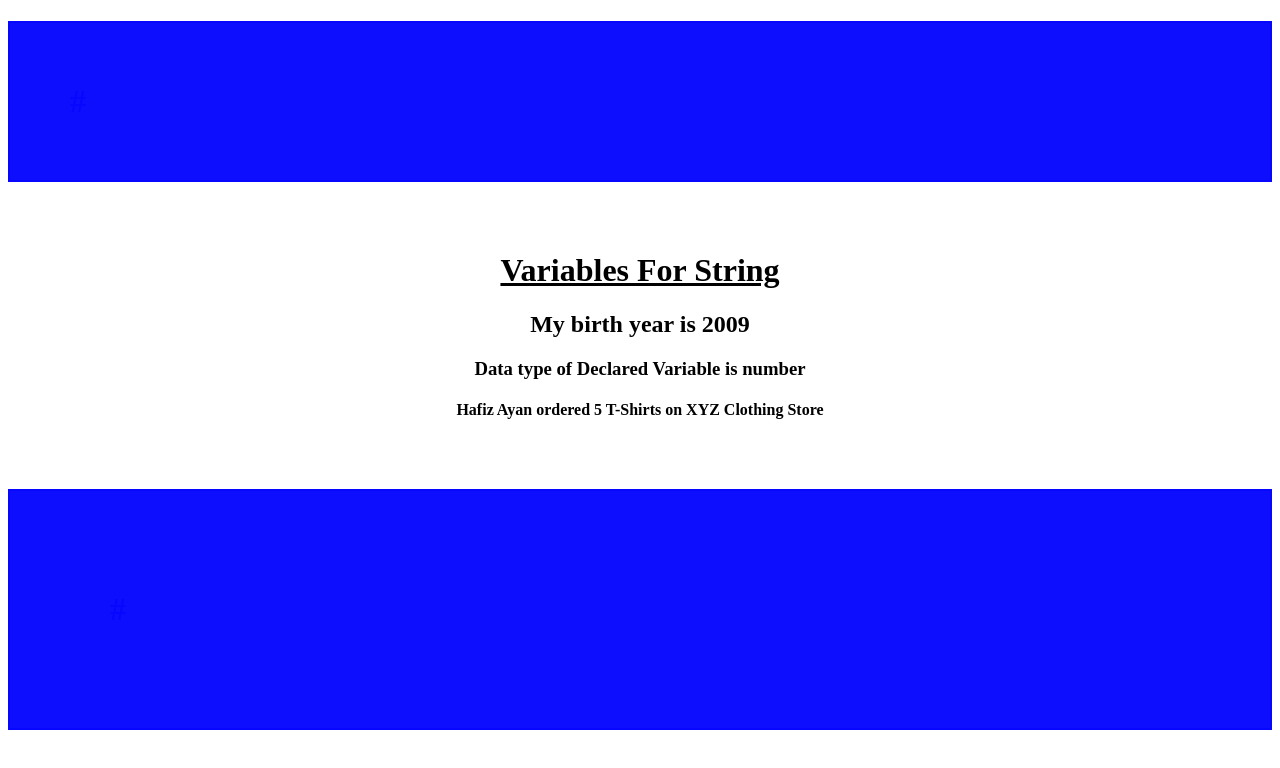
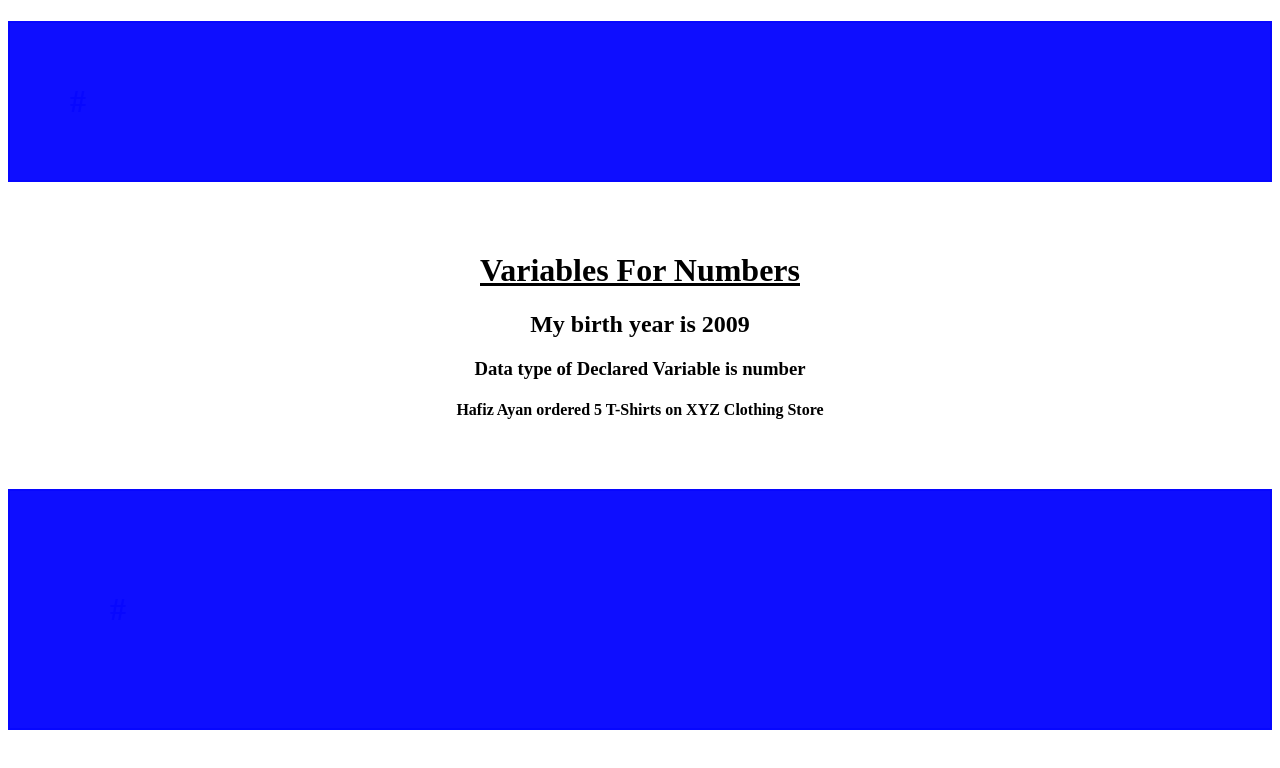
Before and after one commit to Hafiz-Ayan-Hafeez/Chapter-3-Variables-For-Numbers, a plain HTML site: page index.html in a window 1280 px wide. Drawn offline with Linux system fonts and the light colour scheme.

Commit message:
Chapter-3 Done

```diff
--- a/index.html
+++ b/index.html
@@ -8,7 +8,7 @@
 </head>
 <body>
     <h1 class="hello">#</h1>
-    <h1 class="heading">Variables For String</h1>
+    <h1 class="heading">Variables For Numbers</h1>
     <h2></h2>
     <h3></h3>
     <h4 id="head"></h4>
```
